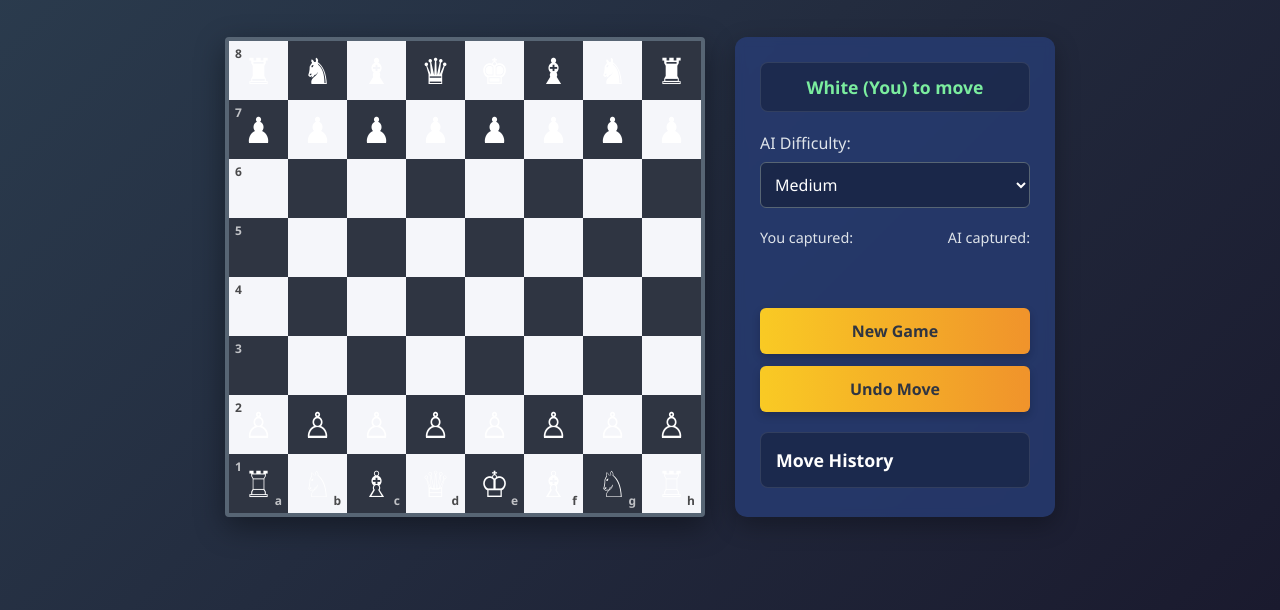
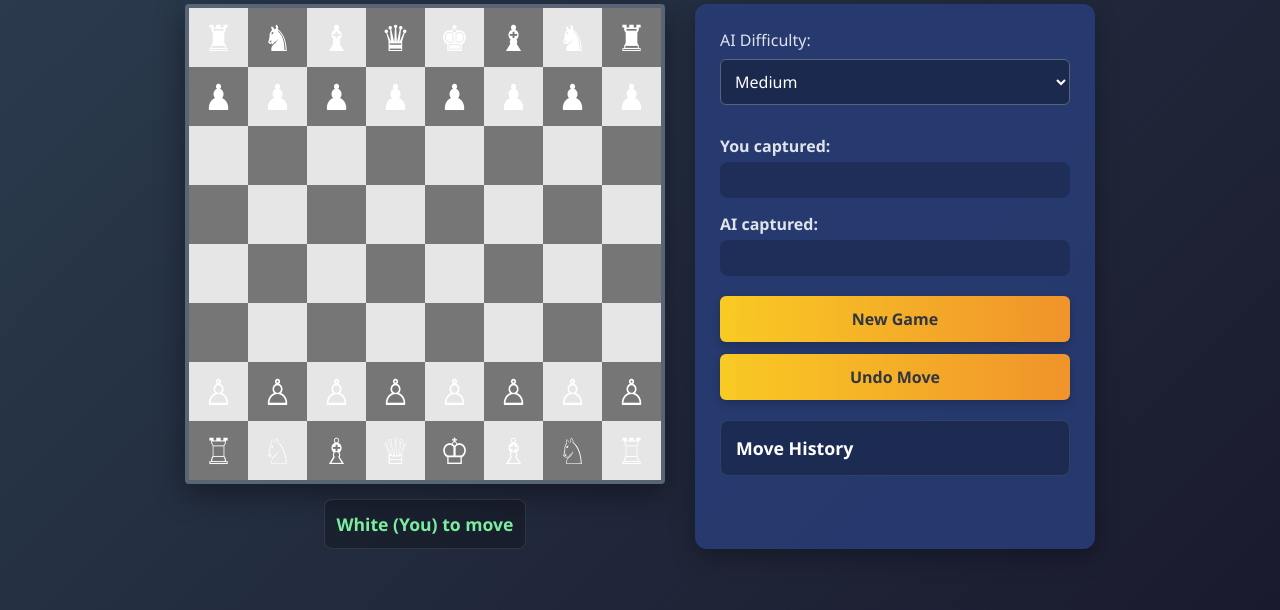
Before and after one commit to ANSCoder/ChessGame, a plain HTML site: page index.html in a window 1280 px wide. Shown: the part 190-800 px from the top of the page. Drawn offline with Linux system fonts and the light colour scheme.

Commit message:
Update index.html
Theme style updated

```diff
--- a/index.html
+++ b/index.html
@@ -3,7 +3,7 @@
 <head>
     <meta charset="UTF-8">
     <meta name="viewport" content="width=device-width, initial-scale=1.0">
-    <title>Chess with AI</title>
+    <title>Minimalist Chess with AI</title>
     <style>
         * {
             margin: 0;
@@ -28,13 +28,14 @@
             flex-direction: column;
             align-items: center;
             gap: 20px;
-            max-width: 900px;
+            max-width: 1000px;
             width: 100%;
         }
 
         header {
             text-align: center;
             margin-bottom: 10px;
+            width: 100%;
         }
 
         h1 {
@@ -50,12 +51,19 @@
             margin-bottom: 10px;
         }
 
-        .game-container {
+        .main-content {
             display: flex;
             flex-wrap: wrap;
             justify-content: center;
             gap: 30px;
             width: 100%;
+        }
+
+        .board-section {
+            display: flex;
+            flex-direction: column;
+            align-items: center;
+            gap: 15px;
         }
 
         .chess-board {
@@ -81,11 +89,11 @@
         }
 
         .square.light {
-            background-color: #f5f6fa;
+            background-color: #e6e6e6;
         }
 
         .square.dark {
-            background-color: #2f3542;
+            background-color: #767676;
         }
 
         .square.selected {
@@ -116,45 +124,18 @@
             background-color: transparent;
         }
 
-        .coordinates {
-            position: absolute;
-            font-size: 12px;
-            font-weight: bold;
-        }
-
-        .coordinate-file {
-            bottom: 4px;
-            right: 6px;
-            color: rgba(0, 0, 0, 0.7);
-        }
-
-        .square.dark .coordinate-file {
-            color: rgba(255, 255, 255, 0.7);
-        }
-
-        .coordinate-rank {
-            top: 4px;
-            left: 6px;
-            color: rgba(0, 0, 0, 0.7);
-        }
-
-        .square.dark .coordinate-rank {
-            color: rgba(255, 255, 255, 0.7);
-        }
-
         .game-info {
             display: flex;
             flex-direction: column;
             gap: 20px;
-            width: 320px;
-            background: rgba(39, 60, 117, 0.8);
+            width: 400px;
+            background: rgba(39, 60, 117, 0.9);
             padding: 25px;
             border-radius: 12px;
             box-shadow: 0 8px 25px rgba(0, 0, 0, 0.3);
-            backdrop-filter: blur(5px);
         }
 
-        .status {
+        .status-container {
             text-align: center;
             padding: 12px;
             background: rgba(0, 0, 0, 0.25);
@@ -165,9 +146,20 @@
             border: 1px solid rgba(255, 255, 255, 0.1);
         }
 
+        .ai-thinking {
+            display: none;
+            text-align: center;
+            color: #7bed9f;
+            font-style: italic;
+            padding: 10px;
+            background: rgba(0, 0, 0, 0.2);
+            border-radius: 6px;
+            animation: fadeInOut 1.5s infinite;
+        }
+
         .captured-pieces {
             display: flex;
-            justify-content: space-between;
+            flex-direction: column;
             gap: 15px;
         }
 
@@ -178,12 +170,16 @@
             gap: 6px;
             font-size: 22px;
             align-items: center;
+            padding: 10px;
+            background: rgba(0, 0, 0, 0.2);
+            border-radius: 8px;
         }
 
         .captured-title {
-            font-size: 0.9rem;
+            font-size: 1rem;
             margin-bottom: 5px;
             color: #dfe4ea;
+            font-weight: bold;
         }
 
         .controls {
@@ -210,6 +206,27 @@
             box-shadow: 0 6px 12px rgba(0, 0, 0, 0.3);
         }
 
+        .difficulty-selector {
+            display: flex;
+            flex-direction: column;
+            gap: 8px;
+            margin-bottom: 10px;
+        }
+
+        select {
+            padding: 10px;
+            border-radius: 6px;
+            border: 1px solid #576574;
+            background: rgba(0, 0, 0, 0.3);
+            color: white;
+            font-size: 1rem;
+        }
+
+        label {
+            color: #dfe4ea;
+            font-weight: 500;
+        }
+
         .move-history {
             max-height: 180px;
             overflow-y: auto;
@@ -231,37 +248,6 @@
             width: 35px;
             color: #f9ca24;
             font-weight: bold;
-        }
-
-        .ai-thinking {
-            display: none;
-            text-align: center;
-            color: #7bed9f;
-            font-style: italic;
-            padding: 10px;
-            background: rgba(0, 0, 0, 0.2);
-            border-radius: 6px;
-            animation: fadeInOut 1.5s infinite;
-        }
-
-        .difficulty-selector {
-            display: flex;
-            flex-direction: column;
-            gap: 8px;
-        }
-
-        select {
-            padding: 10px;
-            border-radius: 6px;
-            border: 1px solid #576574;
-            background: rgba(0, 0, 0, 0.3);
-            color: white;
-            font-size: 1rem;
-        }
-
-        label {
-            color: #dfe4ea;
-            font-weight: 500;
         }
 
         .game-over-message {
@@ -337,7 +323,7 @@
         }
 
         @media (max-width: 900px) {
-            .game-container {
+            .main-content {
                 flex-direction: column;
                 align-items: center;
             }
@@ -365,14 +351,15 @@
             <p class="subtitle">Play against computer opponent</p>
         </header>
 
-        <div class="game-container">
-            <div class="chess-board" id="chessboard">
-                <!-- Chessboard will be generated by JavaScript -->
+        <div class="main-content">
+            <div class="board-section">
+                <div class="chess-board" id="chessboard">
+                    <!-- Chessboard will be generated by JavaScript -->
+                </div>
+                <div class="status-container" id="status">White (You) to move</div>
             </div>
 
             <div class="game-info">
-                <div class="status" id="status">White (You) to move</div>
-
                 <div class="ai-thinking" id="ai-thinking">AI is thinking...</div>
 
                 <div class="difficulty-selector">
@@ -444,8 +431,6 @@
             // Create the chess board
             function createBoard() {
                 chessBoard.innerHTML = '';
-                const files = ['a', 'b', 'c', 'd', 'e', 'f', 'g', 'h'];
-                const ranks = ['8', '7', '6', '5', '4', '3', '2', '1'];
 
                 for (let rank = 0; rank < 8; rank++) {
                     for (let file = 0; file < 8; file++) {
@@ -454,21 +439,6 @@
                         square.classList.add((rank + file) % 2 === 0 ? 'light' : 'dark');
                         square.dataset.rank = rank;
                         square.dataset.file = file;
-
-                        // Add coordinates
-                        if (rank === 7) {
-                            const fileCoord = document.createElement('span');
-                            fileCoord.classList.add('coordinates', 'coordinate-file');
-                            fileCoord.textContent = files[file];
-                            square.appendChild(fileCoord);
-                        }
-
-                        if (file === 0) {
-                            const rankCoord = document.createElement('span');
-                            rankCoord.classList.add('coordinates', 'coordinate-rank');
-                            rankCoord.textContent = ranks[rank];
-                            square.appendChild(rankCoord);
-                        }
 
                         square.addEventListener('click', () => handleSquareClick(rank, file));
                         chessBoard.appendChild(square);
@@ -510,21 +480,6 @@
 
                     // Clear previous content
                     square.textContent = '';
-
-                    // Add coordinates if needed
-                    if (rank === 7) {
-                        const fileCoord = document.createElement('span');
-                        fileCoord.classList.add('coordinates', 'coordinate-file');
-                        fileCoord.textContent = String.fromCharCode(97 + file);
-                        square.appendChild(fileCoord);
-                    }
-
-                    if (file === 0) {
-                        const rankCoord = document.createElement('span');
-                        rankCoord.classList.add('coordinates', 'coordinate-rank');
-                        rankCoord.textContent = 8 - rank;
-                        square.appendChild(rankCoord);
-                    }
 
                     // Add piece if present
                     if (piece) {
```
